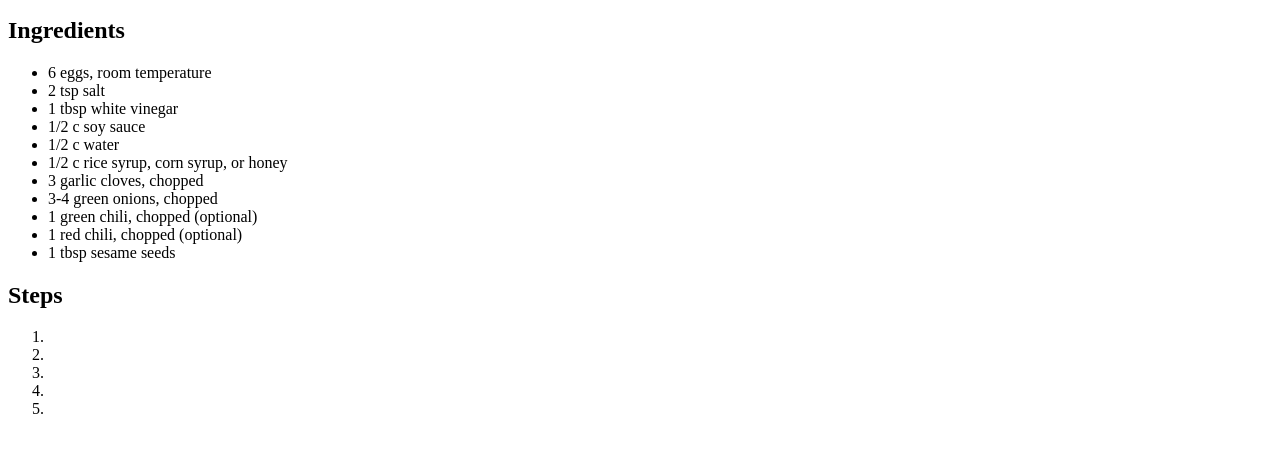
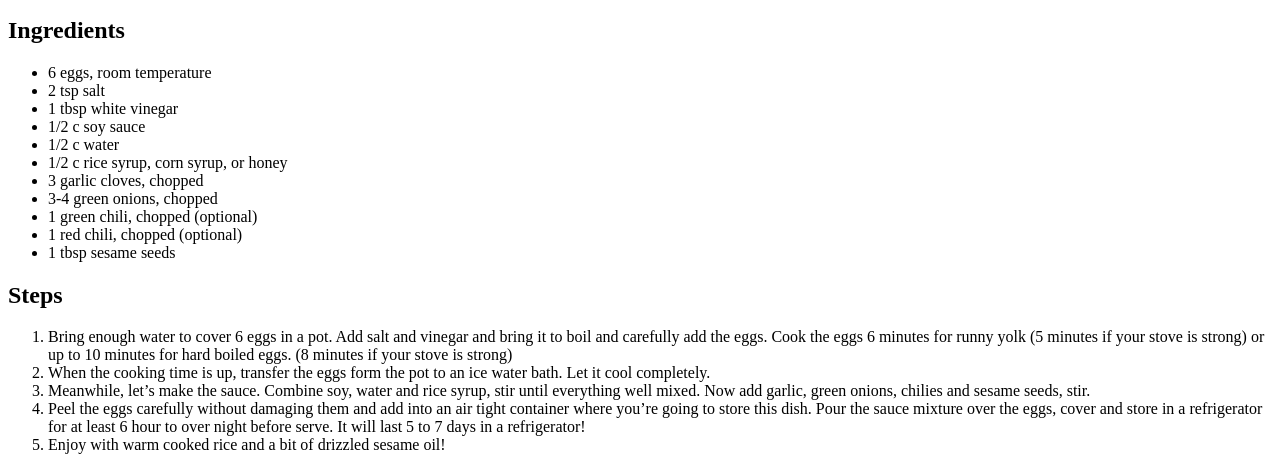
Before and after one commit to litostris/odin-recipes, a plain HTML site: page recipes/korean-marinated-eggs.html in a window 1280 px wide. Shown: the part 434-904 px from the top of the page. Before the commit the page ends 868 px from the top, so only its background shows below. Drawn offline with Linux system fonts and the light colour scheme.

Commit message:
Add steps

```diff
--- a/recipes/korean-marinated-eggs.html
+++ b/recipes/korean-marinated-eggs.html
@@ -27,11 +27,12 @@
     </ul>
   <h2>Steps</h2>
     <ol>
-      <li></li>
-      <li></li>
-      <li></li>
-      <li></li>
-      <li></li>
+      <li>Bring enough water to cover 6 eggs in a pot. Add salt and vinegar and bring it to boil and carefully add the eggs. Cook the eggs 6 minutes for runny yolk (5 minutes if your stove is strong) or up to 10 minutes for hard boiled eggs. (8 minutes if your stove is strong)</li>
+      <li>When the cooking time is up, transfer the eggs form the pot to an ice water bath. Let it cool completely.</li>
+      <li>Meanwhile, let’s make the sauce.
+        Combine soy, water and rice syrup, stir until everything well mixed. Now add garlic, green onions, chilies and sesame seeds, stir.</li>
+      <li>Peel the eggs carefully without damaging them and add into an air tight container where you’re going to store this dish. Pour the sauce mixture over the eggs, cover and store in a refrigerator for at least 6 hour to over night before serve. It will last 5 to 7 days in a refrigerator!</li>
+      <li>Enjoy with warm cooked rice and a bit of drizzled sesame oil!</li>
     </ol>
 </body>
 </html>
```
